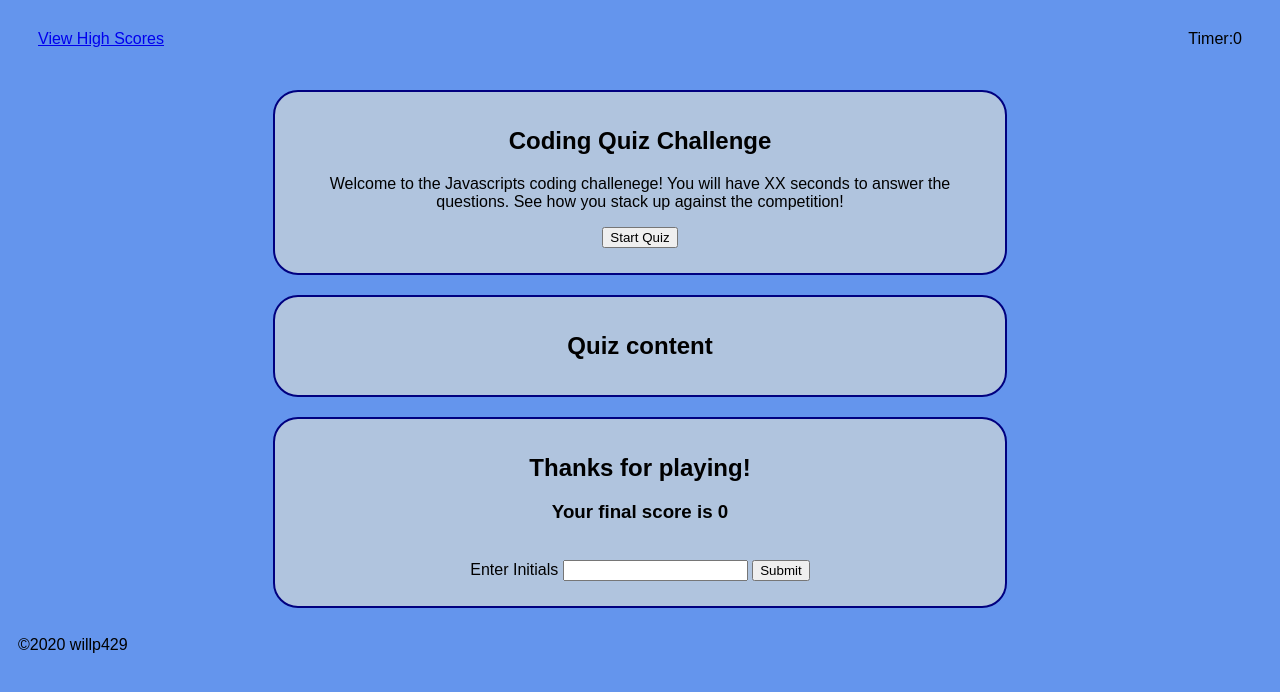
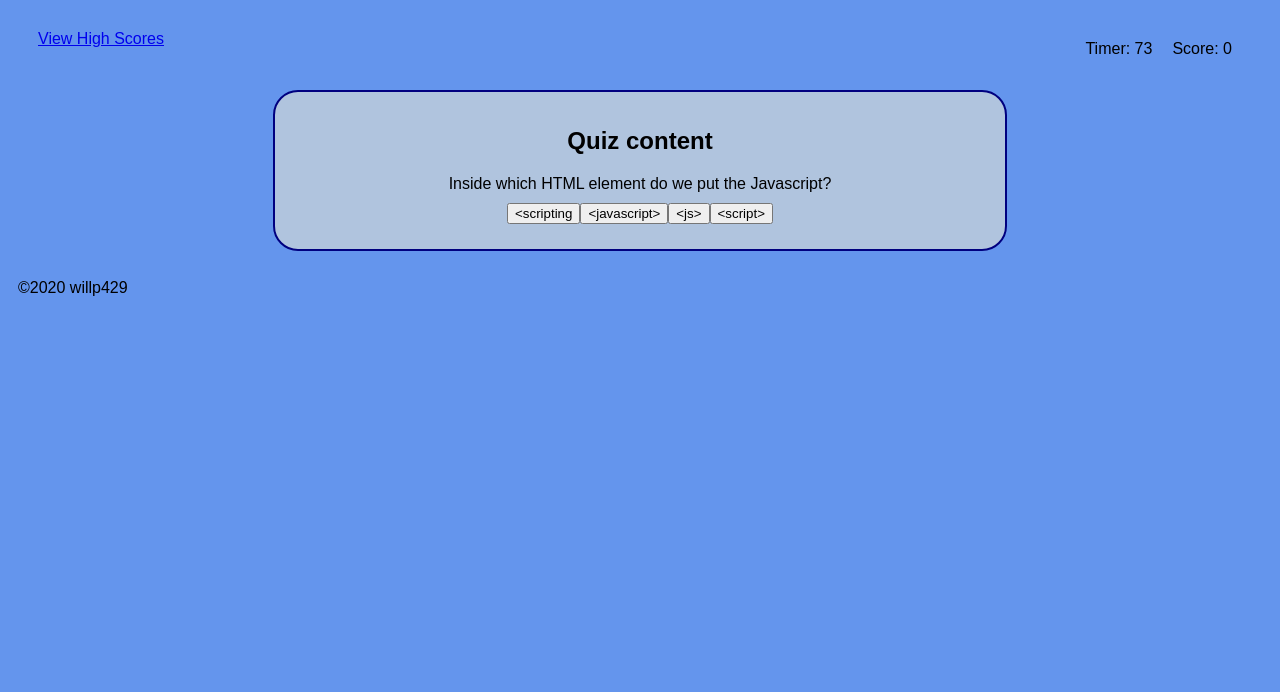
Before and after one commit to willp429/C4-Quiz, a plain HTML site: page index.html in a window 1280 px wide. Both pictures are taken after a click on the button "Start Quiz". Drawn offline with Linux system fonts and the light colour scheme.

Commit message:
timer, scorekeeper, and question display

```diff
--- a/assets/css/stylsheet.css
+++ b/assets/css/stylsheet.css
@@ -18,16 +18,30 @@ section {
     flex-wrap: wrap;
 }
 
+.hide{
+    display: none;
+}
+
+.show {
+    display: block;
+}
+
 header {
     height: 50px;
     padding: 10px;
 }
+
 
 .highscores {
     display: flex;
     align-items: flex-start;
     justify-content: flex-start;
     float: left;
+}
+
+.highscoreslist{
+    align-items: flex-start;
+    justify-content: flex-start;
 }
 
 .timer {
--- a/assets/js/javascript.js
+++ b/assets/js/javascript.js
@@ -0,0 +1,127 @@
+var questionContent = document.getElementById( "question-content" )
+var answerOptions = document.getElementById( "answer-options" )
+
+//quiz questions
+const questions = [
+    {
+        question: 'Inside which HTML element do we put the Javascript?',
+        potentialAnswers: ['<scripting', '<javascript>', '<js>', '<script>'],
+        correctAnswer: '<javascript>'
+    },
+    {
+        question: 'Where is the correct place to insert Javascript',
+        potentialAnswers: ['Both the <head> section and the <body> section are correct', 'The <body> section', 'The <head> section'],
+        correctAnswer: 'Both the <head> section and the <body> section are correct'
+    },
+    {
+        question: 'How do you write "Hello World" in an alert box',
+        potentialAnswers: ['alert("Hello World");', 'alertBox("hello World);', 'window("Hellow World);', "msgBox(Hello World);"],
+        correctAnswer: 'alert("Hello World");'
+    },
+    {
+        question: 'How do you create a function?',
+        potentialAnswers: ['function:myFunction()', 'function=myFunction()', 'function myFunction()', 'myFunction():function'],
+        correctAnswer: 'myFunction():function'
+    },
+    {
+        question: 'How do you write a conditional statement for executing some statements only if "i" is NOT equal to 5?',
+        potentialAnswers: ['if (i!=5)', 'if =! 5 then', 'if (i<>5)', 'if <>5'],
+        correctAnswer: 'if (i!=5)'
+    }
+]
+//logs which question function is on
+var questionNumber = 0;
+
+//score keeper
+var scoreKeeper = document.getElementById( "score" );
+var counter = 0;
+
+//timer
+var timeLeft = questions.length * 15;
+var timerID;
+var message = "Time is up!";
+
+//global variables to reference
+var titleIntro = document.querySelector( "#title-intro" );
+var quizContent = document.querySelector( "#quiz-content" )
+var startBtn = document.querySelector( '#start-button' )
+var timeEl = document.querySelector( '#timer' )
+
+//questions for the quiz as an object
+function renderQuestions() {
+    questionContent.innerHTML = questions[questionNumber].question;
+
+    for ( var i = 0; i < questions[questionNumber].potentialAnswers.length; i++ ) {
+        var btn = document.createElement( "button" );
+        btn.innerText = questions[questionNumber].potentialAnswers[i];
+        btn.setAttribute( 'class', 'btn btn-success btn-block' );
+        answerOptions.appendChild( btn );
+        btn.addEventListener( "click", checkAnswers );
+    }
+}
+
+//checks answers against correct answer and continues to the next question
+function checkAnswers( event ) {
+
+    var userSelect = event.target.textContent;
+
+    var correctAnswer = questions[questionNumber].correctAnswer
+
+    if ( userSelect === correctAnswer ) {
+        alert( "Correct!" );
+        counter++;
+    }
+    else {
+        alert( "Wrong answer!" )
+        timeLeft -= 10
+    }
+    questionNumber++;
+    scoreKeeper.innerHTML = ( "Score: " + counter );
+    //clears the space for the next question and answers
+    questionContent.innerHTML = "";
+    answerOptions.innerHTML = "";
+
+    if ( questionNumber > 4 ) {
+        endQuiz();
+    }
+    else {
+        renderQuestions();
+    }
+
+}
+
+//start button - starts quiz
+function startQuiz() {
+
+    //hides intro section
+    titleIntro.setAttribute( "class", "hide" );
+
+    //displays the quiz section
+    quizContent.setAttribute( "class", "show" );
+
+    //use setInterval to indicate the length of time between each execution of a fuction
+    timerID = setInterval( countdown, 1000 );
+
+    //set the time element to display the text that is timeLeft
+    timeEl.textContent = timeLeft;
+    renderQuestions();
+}
+
+function countdown() {
+    timeLeft--;
+    timeEl.textContent = timeLeft;
+    if ( timeLeft <= 0 ) {
+        endQuiz();
+    }
+}
+
+function endQuiz() {
+    //what should happen when the quiz ends?
+    //stop the time
+    clearInterval( timeLeft );
+    timeEl.textContent = message;
+    //display final score screen
+}
+
+//highest score - compile initials and score
+startBtn.addEventListener( 'click', startQuiz )
--- /dev/null
+++ b/highscore.html
@@ -0,0 +1,32 @@
+<!DOCTYPE html>
+<html lang="en">
+
+<head>
+    <meta charset="UTF-8">
+    <meta name="viewport" content="width=device-width, initial-scale=1.0">
+    <title>Quiz High Scores</title>
+    <link rel="stylesheet" type="text/css" href="assets/css/stylsheet.css">
+</head>
+
+<body>
+    <div>
+
+
+        <header>
+            <div class="highscores">
+                <div class="center-content">
+                    <div class="center-header">
+                        <h1>High Scores!</h1>
+                    </div>
+                </div>
+            </div>
+        </header>
+
+    </div>
+    <br>
+    <footer>
+        &copy;2020 willp429
+    </footer>
+</body>
+
+</html>
--- a/index.html
+++ b/index.html
@@ -17,7 +17,8 @@
                 <a href="#">View High Scores</a>
             </div>
             <div class="timer">
-                Timer: <span id="timer">0</span>
+                <div>Timer: <span id="timer">0</span></div>
+                <div>Score: <span id="score">0</span></div>
             </div>
         </header>
 
@@ -35,17 +36,20 @@
                     </p>
                 </div>
                 <div>
-                    <button id="startButton">Start Quiz</button>
+                    <button id="start-button">Start Quiz</button>
                 </div>
             </div>
         </section>
 
         <!-- section containing quiz questions/answers -->
+        <!-- todo add button classes for renderquestions function -->
         <section id="quiz-content" class="hide">
             <div class="center-content">
                 <div class="center-header">
                     <h1>Quiz content</h1>
                 </div>
+                <div class="h4 text-center" id="question-content"></div>
+                <div class="card-text text-center" id="answer-options"></div>
             </div>
         </section>
 
```
Also changed, not shown: 1 other file.
